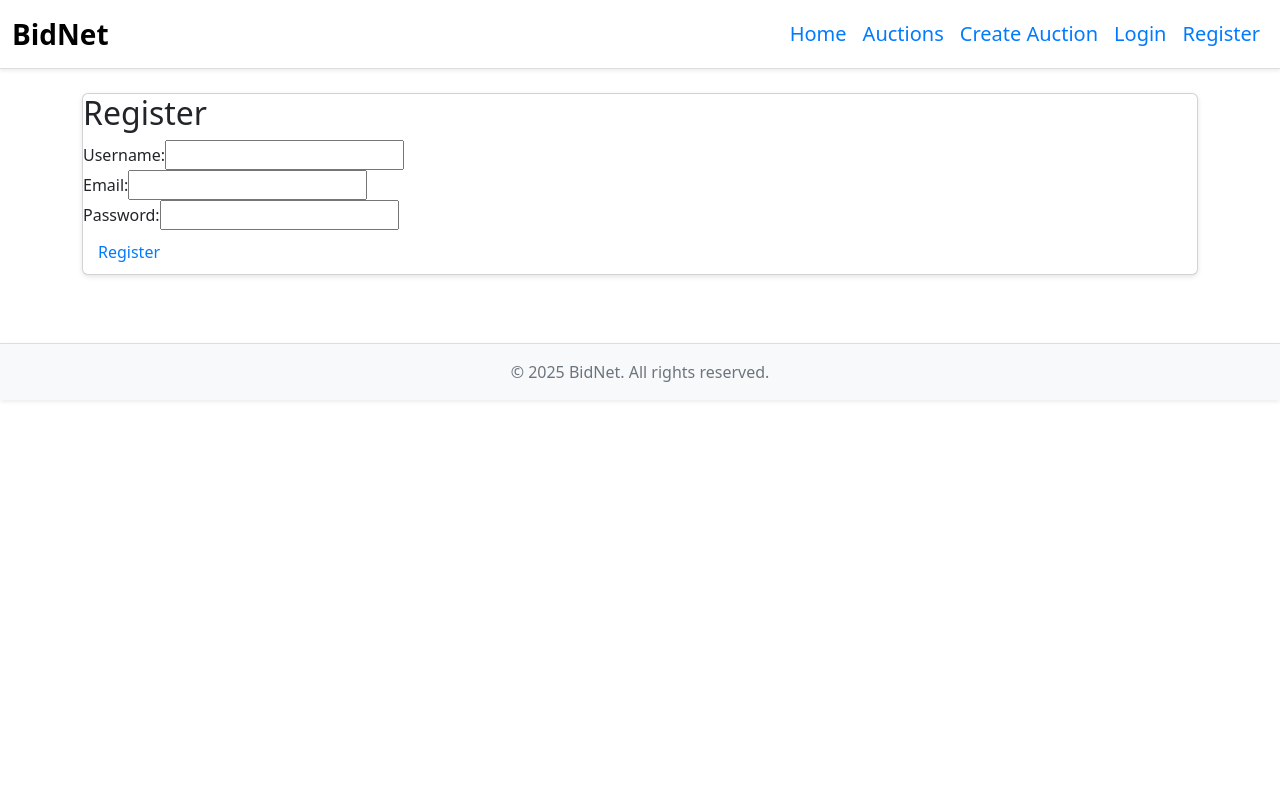
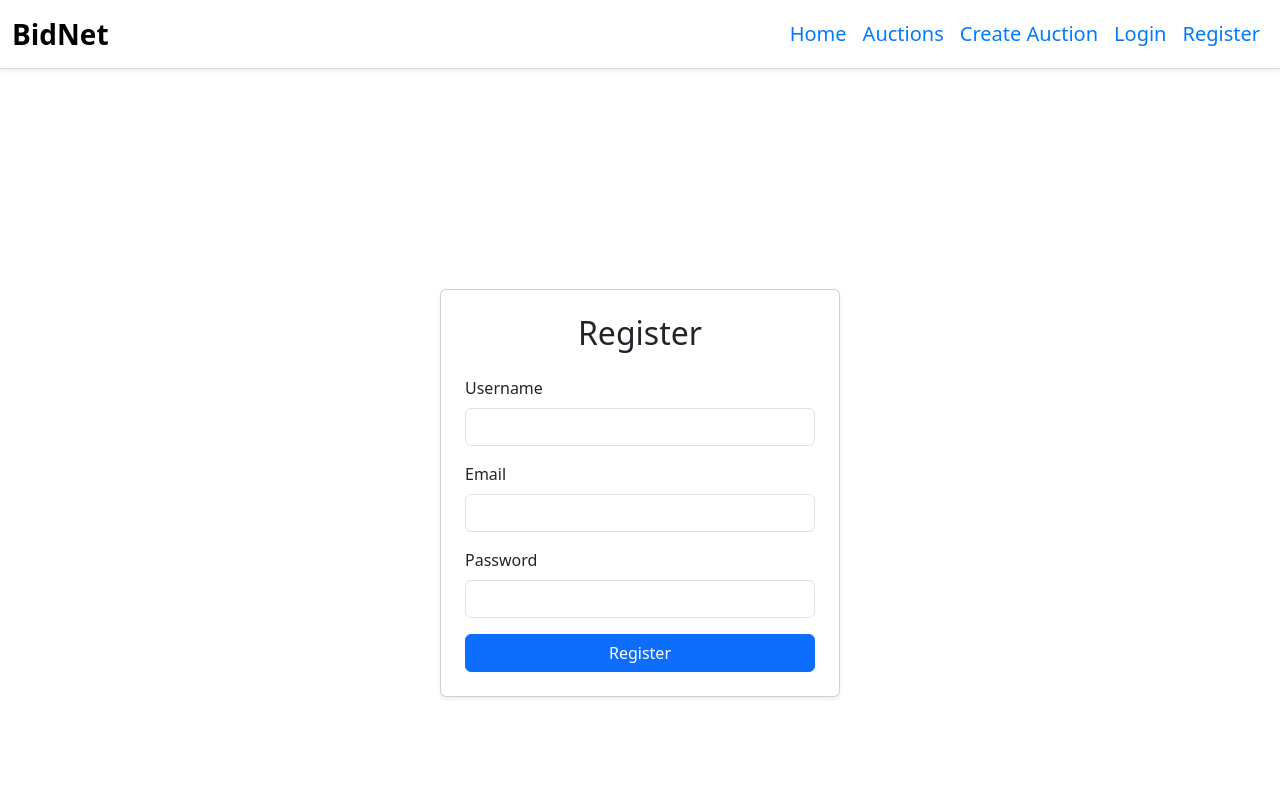
Before and after one commit to ishanuwo/BidNet, a React (Vite) app in the folder client/: page /register in a window 1280 px wide. Shown: the top 800 px of the page. Built offline with nearby package versions, Linux system fonts and the light colour scheme; no server answers.

Commit message:
bareeee css changes

```diff
--- a/client/src/Components/AuctionDetail.tsx
+++ b/client/src/Components/AuctionDetail.tsx
@@ -1,6 +1,6 @@
 import React, { useEffect, useState } from 'react';
 import { useParams } from 'react-router-dom';
-import '../App.css';
+import 'bootstrap/dist/css/bootstrap.min.css';
 const backendUrl = import.meta.env.VITE_BACKEND_URL;
 interface Auction {
   id: string;
@@ -83,24 +83,29 @@ const AuctionDetail: React.FC = () => {
   if (!auction) return <div>Loading auction details...</div>;
 
   return (
-    <div className="auction-detail card">
-      <h2>{auction.item}</h2>
-      <p>{auction.description}</p>
-      <p className="price">Current Price: ${auction.currentPrice}</p>
-      <p className="countdown">Time Remaining: {formatTime(timeRemaining)}</p>
-      {notification && <div className="notification">{notification}</div>}
-      <form onSubmit={handleBidSubmit} className="bid-form">
+    <div className="container mt-5">
+      <div className="card p-4 shadow-sm">
+        <h2 className="text-center">{auction.item}</h2>
+        <p className="text-muted">{auction.description}</p>
+        <p className="fw-bold">Current Price: <span className="text-primary">${auction.currentPrice}</span></p>
+        <p className="text-danger">Time Remaining: {formatTime(timeRemaining)}</p>
+
+        <form onSubmit={handleBidSubmit} className="mt-3">
+          <div className="input-group mb-3">
             <input
               type="number"
-          placeholder="Your bid"
+              className="form-control"
+              placeholder="Enter your bid"
               value={newBid}
               onChange={(e) => setNewBid(Number(e.target.value))}
-          className="search-input"
+              required
             />
-        <button type="submit" className="button">
+            <button type="submit" className="btn btn-success">
               Place Bid
             </button>
+          </div>
         </form>
+      </div>
     </div>
   );
 };
--- a/client/src/Components/AuctionList.tsx
+++ b/client/src/Components/AuctionList.tsx
@@ -1,6 +1,6 @@
 import React, { useEffect, useState } from 'react';
 import { Link } from 'react-router-dom';
-import '../App.css';
+import 'bootstrap/dist/css/bootstrap.min.css';
 const backendUrl = import.meta.env.VITE_BACKEND_URL;
 interface Auction {
   id: number;
@@ -42,24 +42,30 @@ const AuctionList: React.FC = () => {
   );
 
   return (
-    <div className="auction-list card">
-      <h2>Active Auctions</h2>
+    <div className="container mt-5">
+      <div className="card p-4 shadow-sm">
+        <h2 className="text-center mb-4">Active Auctions</h2>
         <input
           type="text"
+          className="form-control mb-3"
           placeholder="Search auctions..."
           value={searchTerm}
           onChange={(e) => setSearchTerm(e.target.value)}
-        className="search-input"
         />
-      <ul>
-        {filteredAuctions.map((auction) => (
-          <li key={auction.id}>
-            <Link to={`/auction/${auction.id}`} className="button">
-              {auction.item} - Current Price: ${auction.currentPrice}
+        <ul className="list-group">
+          {filteredAuctions.length > 0 ? (
+            filteredAuctions.map((auction) => (
+              <li key={auction.id} className="list-group-item d-flex justify-content-between align-items-center">
+                <Link to={`/auction/${auction.id}`} className="btn btn-outline-primary">
+                  {auction.item} - ${auction.currentPrice}
                 </Link>
               </li>
-        ))}
+            ))
+          ) : (
+            <li className="list-group-item text-center text-muted">No auctions found</li>
+          )}
         </ul>
+      </div>
     </div>
   );
 };
--- a/client/src/Components/CreateAuction.tsx
+++ b/client/src/Components/CreateAuction.tsx
@@ -1,5 +1,5 @@
 import React, { useState, FormEvent } from 'react';
-import '../App.css';
+import 'bootstrap/dist/css/bootstrap.min.css';
 const backendUrl = import.meta.env.VITE_BACKEND_URL;
 const CreateAuction: React.FC = () => {
   const [itemName, setItemName] = useState('');
@@ -54,48 +54,42 @@ const CreateAuction: React.FC = () => {
   };
 
   return (
-    <div className="create-auction card">
-      <h2>Create Auction</h2>
-      <form onSubmit={handleSubmit} className="auction-form">
-        <label>
-          Item Name:
+    <div className="container d-flex justify-content-center align-items-center min-vh-100">
+      <div className="card p-4 shadow-sm" style={{ maxWidth: '500px', width: '100%' }}>
+        <h2 className="text-center mb-4">Create Auction</h2>
+        <form onSubmit={handleSubmit}>
+          <div className="mb-3">
+            <label className="form-label">Item Name</label>
             <input
               type="text"
+              className="form-control"
               value={itemName}
               onChange={(e) => setItemName(e.target.value)}
               required
-            className="search-input"
             />
-        </label>
-        <br />
-
-        <label>
-          Description:
+          </div>
+          <div className="mb-3">
+            <label className="form-label">Description</label>
             <textarea
+              className="form-control"
               value={description}
               onChange={(e) => setDescription(e.target.value)}
               required
-            className="search-input"
             />
-        </label>
-        <br />
-
-        <label>
-          Starting Price:
+          </div>
+          <div className="mb-3">
+            <label className="form-label">Starting Price ($)</label>
             <input
               type="number"
+              className="form-control"
               value={startPrice}
               onChange={(e) => setStartPrice(e.target.value)}
               required
-            className="search-input"
             />
-        </label>
-        <br />
-
-        <button type="submit" className="button">
-          Create Auction
-        </button>
+          </div>
+          <button type="submit" className="btn btn-primary w-100">Create Auction</button>
         </form>
+      </div>
     </div>
   );
 };
--- a/client/src/Components/Login.tsx
+++ b/client/src/Components/Login.tsx
@@ -1,5 +1,6 @@
 import React, { useState } from 'react';
 import { useNavigate } from 'react-router-dom';
+import 'bootstrap/dist/css/bootstrap.min.css';
 const backendUrl = import.meta.env.VITE_BACKEND_URL;
 interface LoginProps {
   setIsAuthenticated: (value: boolean) => void;
@@ -37,33 +38,33 @@ const Login: React.FC<LoginProps> = ({ setIsAuthenticated }) => {
   };
 
   return (
-    <div className="login card">
-      <h2>Login</h2>
+    <div className="container d-flex justify-content-center align-items-center min-vh-100">
+      <div className="card p-4 shadow-sm" style={{ maxWidth: '400px', width: '100%' }}>
+        <h2 className="text-center mb-4">Login</h2>
         <form onSubmit={handleLogin}>
-        <label>
-          Username:
+          <div className="mb-3">
+            <label className="form-label">Username</label>
             <input
               type="text"
+              className="form-control"
               value={username}
               onChange={(e) => setUsername(e.target.value)}
               required
-            className="search-input"
             />
-        </label>
-        <br />
-        <label>
-          Password:
+          </div>
+          <div className="mb-3">
+            <label className="form-label">Password</label>
             <input
               type="password"
+              className="form-control"
               value={password}
               onChange={(e) => setPassword(e.target.value)}
               required
-            className="search-input"
             />
-        </label>
-        <br />
-        <button type="submit" className="button">Login</button>
+          </div>
+          <button type="submit" className="btn btn-primary w-100">Login</button>
         </form>
+      </div>
     </div>
   );
 };
--- a/client/src/Components/Register.tsx
+++ b/client/src/Components/Register.tsx
@@ -1,7 +1,6 @@
 import React, { useState } from 'react';
 import { useNavigate } from 'react-router-dom';
-
-import '../App.css';
+import 'bootstrap/dist/css/bootstrap.min.css';
 const backendUrl = import.meta.env.VITE_BACKEND_URL;
 const Register: React.FC = () => {
   const [username, setUsername] = useState('');
@@ -15,7 +14,7 @@ const Register: React.FC = () => {
     if (username && email && password) {
       try {
         // Make the POST request to the backend register endpoint
-        const response = await fetch(`http://localhost:8080/register`, {
+        const response = await fetch(`${backendUrl}/register`, {
           method: 'POST',
           headers: {
             'Content-Type': 'application/json',
@@ -44,44 +43,43 @@ const Register: React.FC = () => {
   };
 
   return (
-    <div className="register card">
-      <h2>Register</h2>
+    <div className="container d-flex justify-content-center align-items-center min-vh-100">
+      <div className="card p-4 shadow-sm" style={{ maxWidth: '400px', width: '100%' }}>
+        <h2 className="text-center mb-4">Register</h2>
         <form onSubmit={handleRegister}>
-        <label>
-          Username:
+          <div className="mb-3">
+            <label className="form-label">Username</label>
             <input
               type="text"
+              className="form-control"
               value={username}
               onChange={(e) => setUsername(e.target.value)}
               required
-            className="search-input"
             />
-        </label>
-        <br />
-        <label>
-          Email:
+          </div>
+          <div className="mb-3">
+            <label className="form-label">Email</label>
             <input
               type="email"
+              className="form-control"
               value={email}
               onChange={(e) => setEmail(e.target.value)}
               required
-            className="search-input"
             />
-        </label>
-        <br />
-        <label>
-          Password:
+          </div>
+          <div className="mb-3">
+            <label className="form-label">Password</label>
             <input
               type="password"
+              className="form-control"
               value={password}
               onChange={(e) => setPassword(e.target.value)}
               required
-            className="search-input"
             />
-        </label>
-        <br />
-        <button type="submit" className="button">Register</button>
+          </div>
+          <button type="submit" className="btn btn-primary w-100">Register</button>
         </form>
+      </div>
     </div>
   );
 };
```
Lines whose indentation alone changed are shown as unchanged.
